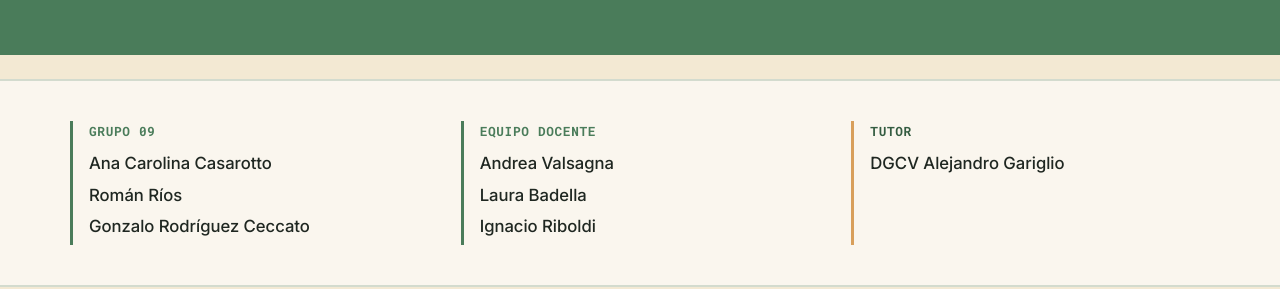
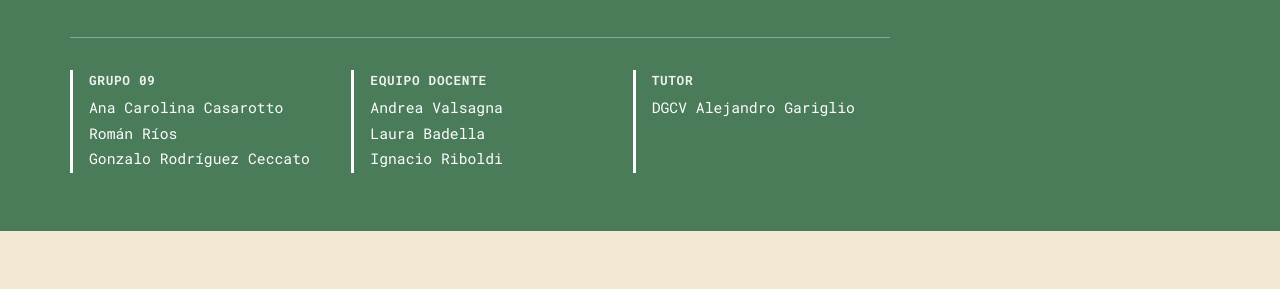
Before and after one commit to romanrios/exploradores-del-litoral, a plain HTML site: page index.html in a window 1280 px wide. Shown: the part 355-644 px from the top of the page. Drawn offline with Linux system fonts and the light colour scheme.

Commit message:
feat: add styles and structure for exploradores del litoral project

```diff
--- a/css/styles.css
+++ b/css/styles.css
@@ -208,6 +208,50 @@ body {
   font-weight: 400;
   line-height: 1.55;
   max-width: 880px;
+}
+
+/* Ficha Técnica / Créditos dentro del Hero */
+.hero-credits {
+  margin-top: 2.5rem;
+  padding-top: 2rem;
+  border-top: 1px solid rgba(255, 255, 255, 0.35);
+  display: grid;
+  grid-template-columns: repeat(auto-fit, minmax(200px, 1fr));
+  gap: 1.5rem;
+}
+
+.hero .credit-box {
+  border-left: 3px solid #ffffff;
+  padding-left: 1rem;
+}
+
+.hero .credit-box.tutor {
+  border-left-color: #ffffff;
+}
+
+.hero .credit-heading,
+.hero .credit-box.tutor .credit-heading {
+  font-family: var(--font-mono);
+  font-size: 0.8rem;
+  color: #ffffff;
+  text-transform: uppercase;
+  margin-bottom: 0.4rem;
+  font-weight: 700;
+  letter-spacing: 0.05em;
+  opacity: 0.9;
+}
+
+.hero .credit-names {
+  list-style: none;
+  font-family: var(--font-mono);
+  font-size: 0.92rem;
+  font-weight: 400;
+  color: #ffffff;
+  line-height: 1.5;
+}
+
+.hero .credit-names li {
+  margin-bottom: 0.2rem;
 }
 
 /* Sección de Video de Personajes */
--- a/index.html
+++ b/index.html
@@ -46,17 +46,9 @@
             marco
             del programa UNL Verde.
           </p>
-        </div>
 
-        <div class="hero-compass">
-          <img src="assets/brujula.svg" alt="Brújula" class="hero-compass-img">
-        </div>
-      </div>
-    </section>
-
-    <!-- Ficha técnica / Equipo -->
-    <section class="credits-strip">
-      <div class="credits-inner">
+          <!-- Ficha técnica / Equipo integrada en Hero -->
+          <div class="hero-credits">
             <div class="credit-box">
               <div class="credit-heading">Grupo 09</div>
               <ul class="credit-names">
@@ -80,6 +72,12 @@
               <ul class="credit-names">
                 <li>DGCV Alejandro Gariglio</li>
               </ul>
+            </div>
+          </div>
+        </div>
+
+        <div class="hero-compass">
+          <img src="assets/brujula.svg" alt="Brújula" class="hero-compass-img">
         </div>
       </div>
     </section>
```
Lines whose indentation alone changed are shown as unchanged.
